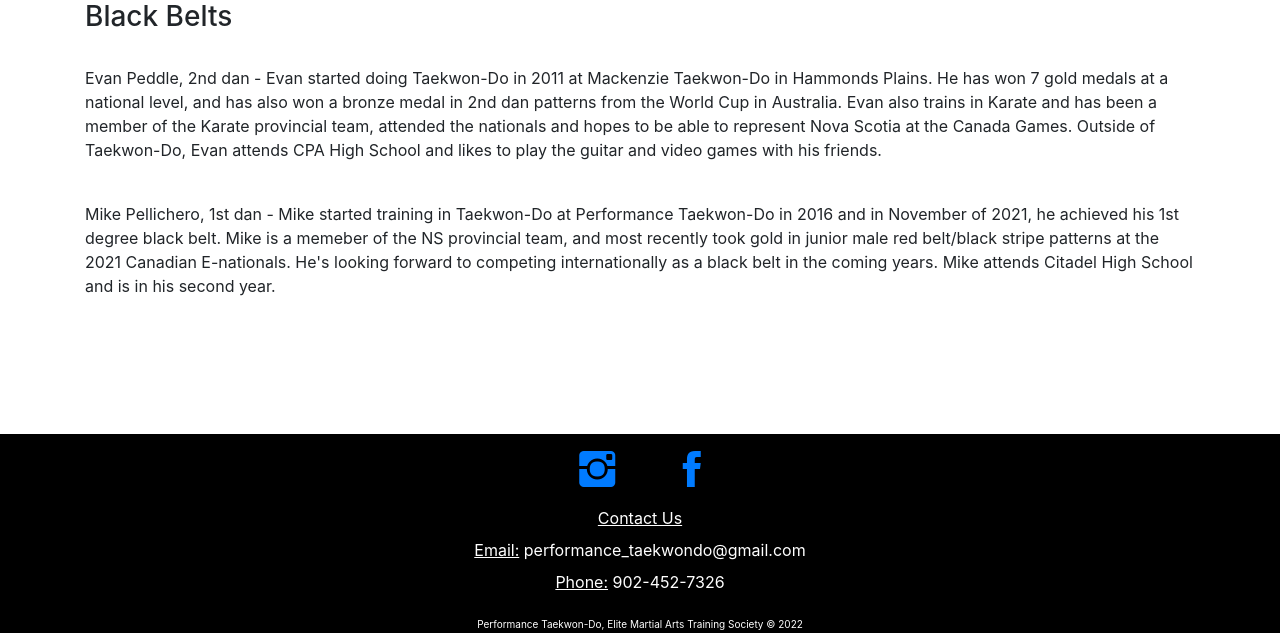
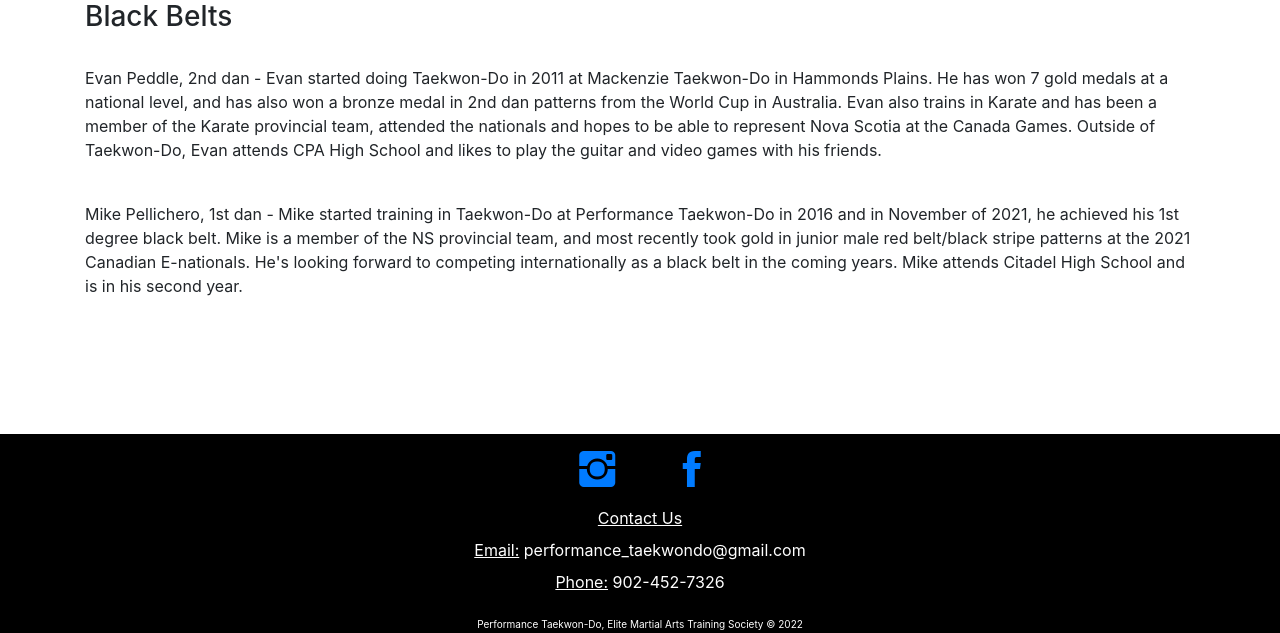
Before and after one commit to saoneil/ptkd_flask_website, a Flask app: page /about in a window 1280 px wide. Shown: the part 2091-2724 px from the top of the page. Run offline with Flask 2, Linux system fonts and the light colour scheme; some libraries are stand-ins or nearby versions.

Commit message:
grammar updates

```diff
--- a/templates/about.html
+++ b/templates/about.html
@@ -33,7 +33,7 @@
           <h3>Sean O'Neil</h3>
           <img src="{{url_for('static', filename='images/DSC_0015.JPG')}}" width="533" height="300"/><br><br>
           <p>
-      		  Sean O'Neil is Performance Taekwon-Do's head instructor and a 4th degree black belt. Sean also holds a 2nd degree black belt in Chito-Ryu Karate from Ryuseikan in Dartmouth. Sean was born and raised in Halifax, Nova Scotia and in 2001, at the age of 6, Sean started training in Taekwon-Do at Tien-Lung Taekwon-Do in Halifax, and 3 years later trained at Mackenzie Taekwon-Do in Hammonds Plains. Sean has been actively training in Taekwon-Do since 2001. He has competed at many national and international level competitions and has been the national champion in both patterns and sparring for many years, and has brought home many medals from the following World Cups and World Championships, including 4 gold. Sean is also the head coach of the NS provincial team. Sean works as a software developer for a financial services company. <br>
+      		  Sean O'Neil is Performance Taekwon-Do's head instructor and a 4th degree black belt. Sean also holds a 2nd degree black belt in Chito-Ryu Karate from Ryuseikan in Dartmouth. Sean was born and raised in Halifax, Nova Scotia and in 2001, at the age of 6, Sean started training in Taekwon-Do at Tien-Lung Taekwon-Do in Halifax, and 3 years later he moved to Mackenzie Taekwon-Do in Hammonds Plains. Sean has been actively training in Taekwon-Do since 2001. He has competed at many national and international level competitions and has been the national champion in both patterns and sparring for many years, and has brought home many medals from the following World Cups and World Championships, including 4 gold. Sean is also the head coach of the NS provincial team. Sean works as a software developer for a financial services company. <br>
         		<br>Mar Del Plata, Argentina (2009) - Junior Male 2nd Dan Patterns (Gold)
         		<br>Wellington, New Zealand (2011) - Junior Male 3rd Dan Patterns (Bronze), Junior Male Team Patterns (Silver)
         		<br>Brighton, England (2012) - Junior Male 3rd Dan Patterns (Gold), Junior Pre-Arranged Sparring (Gold), Junior Male -70kg Sparring (Bronze)
@@ -61,7 +61,7 @@
             Evan Peddle, 2nd dan - Evan started doing Taekwon-Do in 2011 at Mackenzie Taekwon-Do in Hammonds Plains. He has won 7 gold medals at a national level, and has also won a bronze medal in 2nd dan patterns from the World Cup in Australia. Evan also trains in Karate and has been a member of the Karate provincial team, attended the nationals and hopes to be able to represent Nova Scotia at the Canada Games. Outside of Taekwon-Do, Evan attends CPA High School and likes to play the guitar and video games with his friends.
           </p><br>
           <p>
-            Mike Pellichero, 1st dan - Mike started training in Taekwon-Do at Performance Taekwon-Do in 2016 and in November of 2021, he achieved his 1st degree black belt. Mike is a memeber of the NS provincial team, and most recently took gold in junior male red belt/black stripe patterns at the 2021 Canadian E-nationals. He's looking forward to competing internationally as a black belt in the coming years. Mike attends Citadel High School and is in his second year.
+            Mike Pellichero, 1st dan - Mike started training in Taekwon-Do at Performance Taekwon-Do in 2016 and in November of 2021, he achieved his 1st degree black belt. Mike is a member of the NS provincial team, and most recently took gold in junior male red belt/black stripe patterns at the 2021 Canadian E-nationals. He's looking forward to competing internationally as a black belt in the coming years. Mike attends Citadel High School and is in his second year.
           </p><br>
         </div>
         <script src="https://cdn.jsdelivr.net/npm/bootstrap@5.1.3/dist/js/bootstrap.bundle.min.js" integrity="sha384-ka7Sk0Gln4gmtz2MlQnikT1wXgYsOg+OMhuP+IlRH9sENBO0LRn5q+8nbTov4+1p" crossorigin="anonymous"></script>
```
